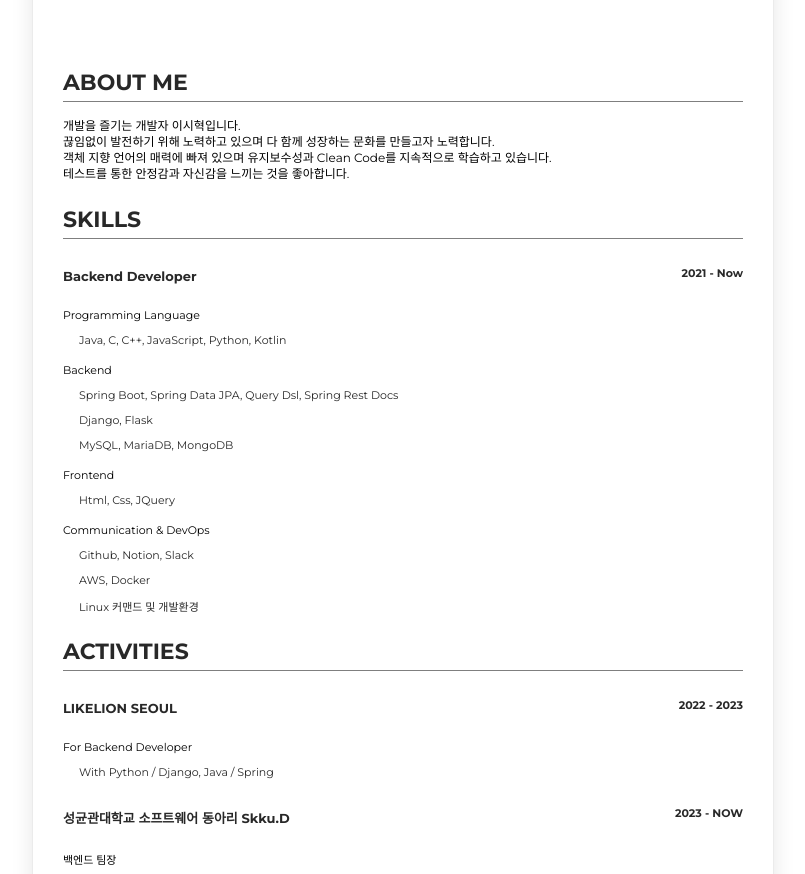
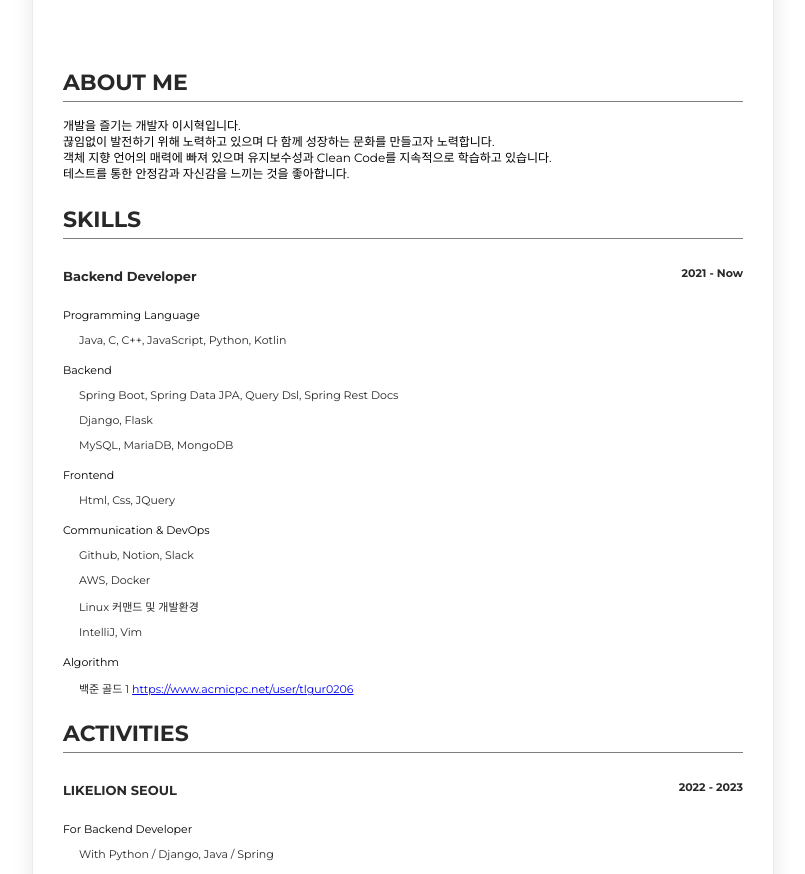
Before and after one commit to tlgur/-, a plain HTML site: page index.html in a window 1280 px wide. Shown: the part 204-1078 px from the top of the page, without its empty margins (237-1042 px from the left). Drawn offline with Linux system fonts and the light colour scheme.

Commit message:
백준 티어 및 링크 추가

```diff
--- a/index.html
+++ b/index.html
@@ -45,6 +45,11 @@
             <p class="desc-subtext">Github, Notion, Slack</p>
             <p class="desc-subtext">AWS, Docker</p>
             <p class="desc-subtext">Linux 커맨드 및 개발환경</p>
+            <p class="desc-subtext">IntelliJ, Vim</p>
+            </p>
+            </p>
+            <p class="desc-text">Algorithm
+            <p class="desc-subtext">백준 골드 1 <a href="https://www.acmicpc.net/user/tlgur0206">https://www.acmicpc.net/user/tlgur0206</a></p>
             </p>
         </div>
     </section>
```
